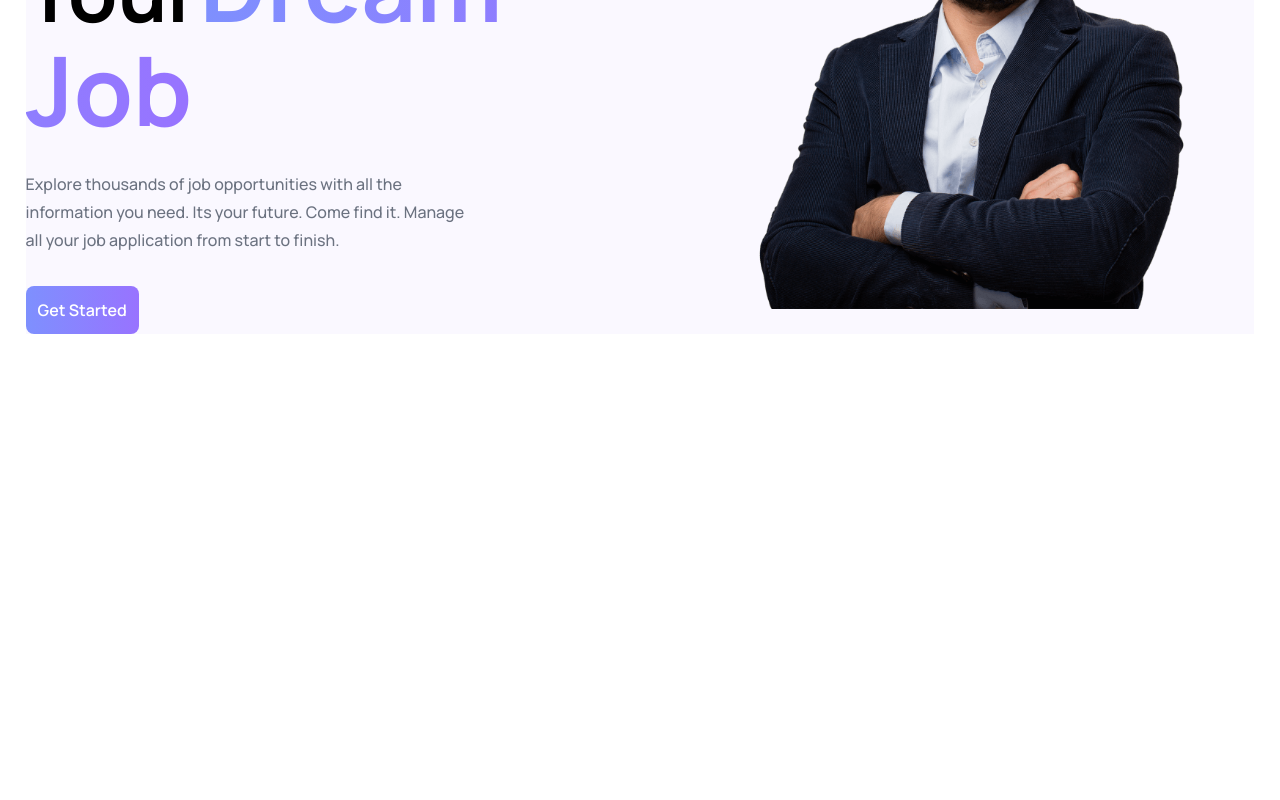
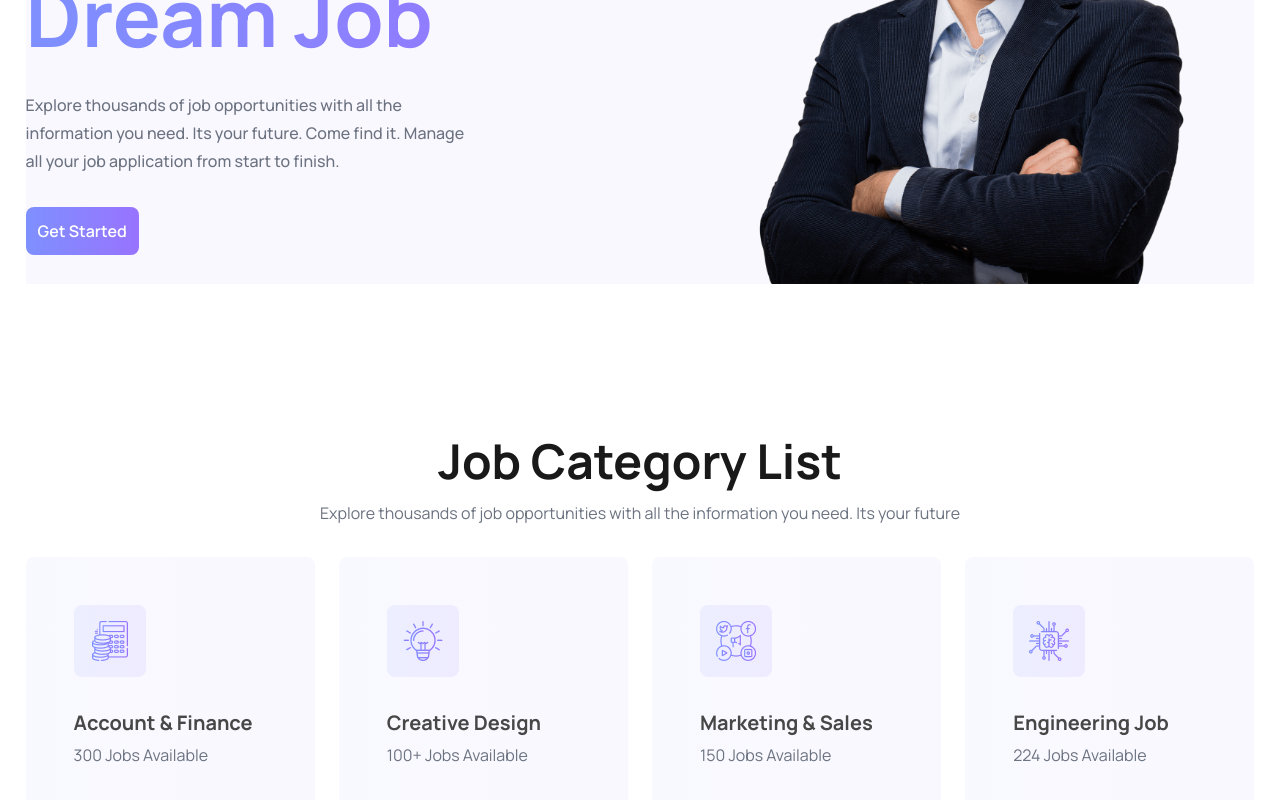
Before and after one commit to naimalinaim1/pHero-Job-apply, a React (Vite) app: page / in a window 1280 px wide. Shown: the part 390-1190 px from the top of the page. Before the commit the page ends 800 px from the top, so only its background shows below. Built offline with nearby package versions, Linux system fonts and the light colour scheme.

Commit message:
Added Category list section

```diff
--- a/src/components/Banner/Banner.jsx
+++ b/src/components/Banner/Banner.jsx
@@ -7,7 +7,7 @@ const Banner = () => {
       <div>
         <h1 className="text-[80px] font-extrabold leading-[100px]">
           One Step Closer To Your
-          <span className="text-transparent text-8xl bg-clip-text bg-gradient-to-r from-[#7E90FE] to-[#9873FF]">
+          <span className="block text-transparent bg-clip-text bg-gradient-to-r from-[#7E90FE] to-[#9873FF]">
             Dream Job
           </span>
         </h1>
--- /dev/null
+++ b/src/components/Category/Category.jsx
@@ -0,0 +1,31 @@
+import React, { useEffect, useState } from "react";
+import CategoryItem from "../CategoryItem/CategoryItem";
+
+const Category = () => {
+  const [category, setCategory] = useState([]);
+
+  useEffect(() => {
+    fetch("job-category.json")
+      .then((res) => res.json())
+      .then((data) => setCategory(data));
+  }, []);
+
+  return (
+    <section className="mt-36">
+      <h2 className="text-5xl text-[#1A1919] text-center font-bold leading-[65px]">
+        Job Category List
+      </h2>
+      <p className="text-gray-500 text-center mt-2">
+        Explore thousands of job opportunities with all the information you
+        need. Its your future
+      </p>
+      <div className="grid grid-cols-1 sm:grid-cols-2 md:grid-cols-4 gap-6 mt-8">
+        {category.map((item) => (
+          <CategoryItem key={item.id} category={item} />
+        ))}
+      </div>
+    </section>
+  );
+};
+
+export default Category;
--- /dev/null
+++ b/src/components/CategoryItem/CategoryItem.jsx
@@ -0,0 +1,24 @@
+import React from "react";
+
+const CategoryItem = ({ category }) => {
+  const bg = {
+    background:
+      "linear-gradient(90deg, rgba(126, 144, 254, 0.05) 0%, rgba(152, 115, 255, 0.05) 100%)",
+  };
+  const imgBg = {
+    background:
+      "linear-gradient(90deg, rgba(126, 144, 254, 0.1) 0%, rgba(152, 115, 255, 0.1) 100%)",
+  };
+
+  const { image, title, job_description } = category;
+
+  return (
+    <div className="rounded-lg p-12" style={bg}>
+      <img className="rounded-lg p-4" style={imgBg} src={image} alt={title} />
+      <p className="text-xl font-bold mt-8 text-[#474747]">{title}</p>
+      <p className="text-gray-500 mt-1.5">{job_description}</p>
+    </div>
+  );
+};
+
+export default CategoryItem;
--- a/src/components/HomePage/HomePage.jsx
+++ b/src/components/HomePage/HomePage.jsx
@@ -1,10 +1,12 @@
 import React from "react";
 import Banner from "../Banner/Banner";
+import Category from "../Category/Category";
 
 const HomePage = () => {
   return (
     <>
       <Banner />
+      <Category />
     </>
   );
 };
```
Also changed, not shown: public/job-category-img/social-media.png (renamed from public/job-category-img/social-media .png).
